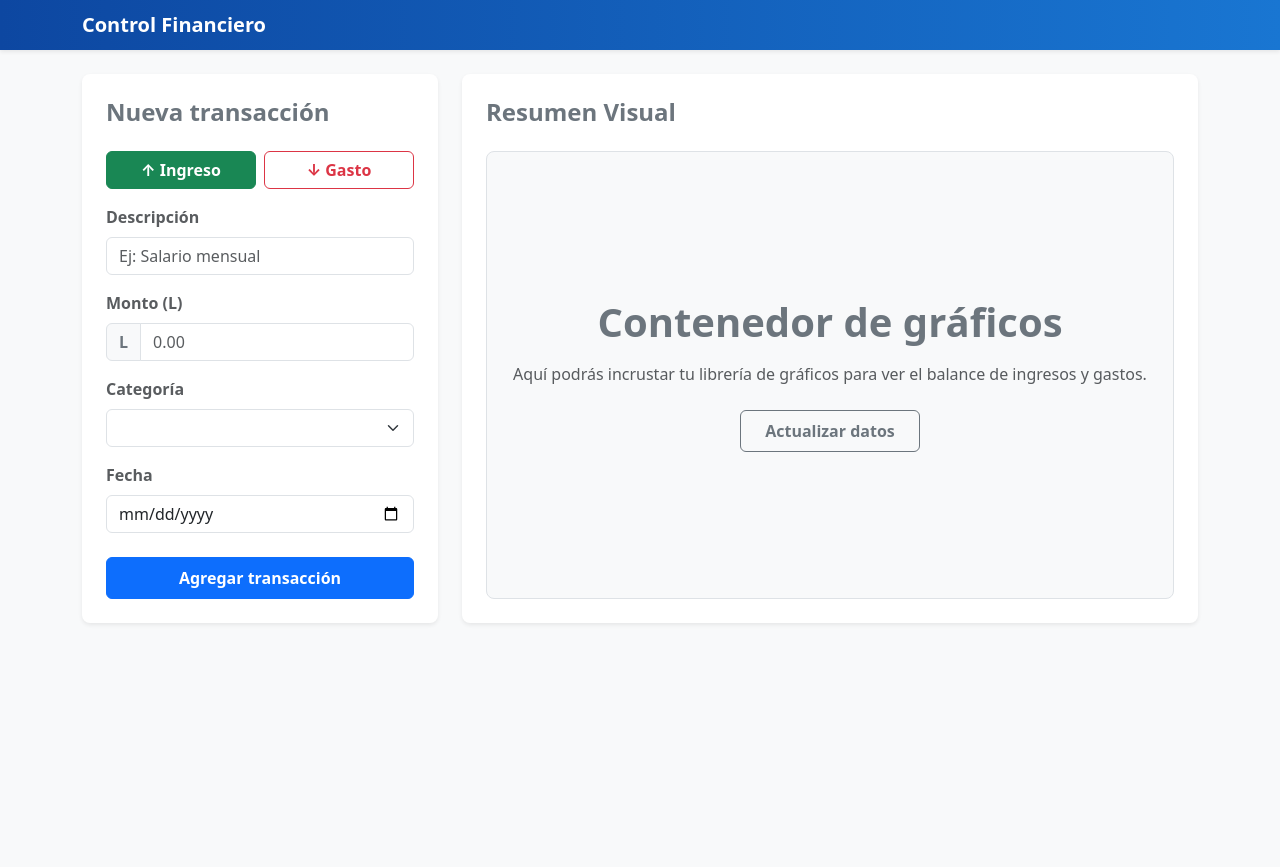
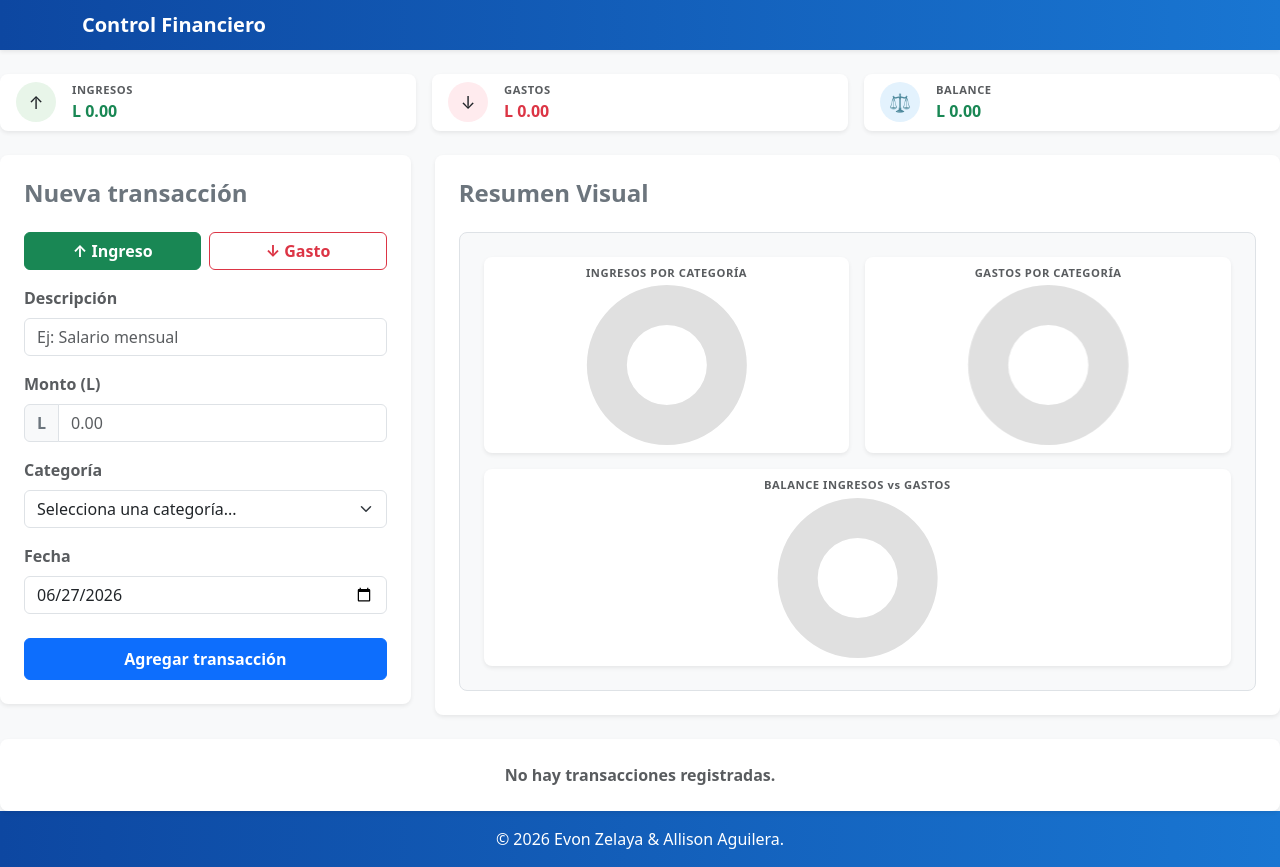
Before and after one commit to EduardoZelaya360/Calculadora-de-presupuesto, a website: page index.html in a window 1280 px wide. Both pictures are taken after a click on the button "↑ Ingreso". Before the commit the page ends 800 px from the top, so only its background shows below. Drawn offline with nearby package versions, Linux system fonts and the light colour scheme.

Commit message:
Funcionalidades

```diff
--- a/app.js
+++ b/app.js
@@ -0,0 +1,334 @@
+// ─── Estado global ────────────────────────────────────────────────────────────
+let currentType = "ingreso";
+let transactions = [];
+let chartIngresos = null;
+let chartGastos   = null;
+let chartBalance  = null;
+
+const STORAGE_KEY = "control_financiero_txs";
+
+// ─── Inicialización ───────────────────────────────────────────────────────────
+document.addEventListener("DOMContentLoaded", () => {
+  injectLayout();
+  loadFromStorage();
+  setDate();
+  renderAll();
+});
+
+function setDate() {
+  const today = new Date().toISOString().split("T")[0];
+  document.getElementById("f-date").value = today;
+}
+
+// ─── Inyectar estructura fuera del navbar ─────────────────────────────────────
+function injectLayout() {
+  const container = document.querySelector(".container2");
+
+  // 1. Tarjetas de resumen — antes del row principal
+  if (!document.getElementById("summary-cards")) {
+    const summary = document.createElement("div");
+    summary.id = "summary-cards";
+    summary.className = "row g-3 mb-4";
+    container.insertBefore(summary, container.firstChild);
+  }
+
+  // 2. Historial — después del row principal
+  if (!document.getElementById("tx-list-section")) {
+    const list = document.createElement("div");
+    list.id = "tx-list-section";
+    list.className = "mt-4";
+    container.appendChild(list);
+  }
+}
+
+// ─── Tipo (Ingreso / Gasto) ───────────────────────────────────────────────────
+function setType(type) {
+  currentType = type;
+  const btnIng = document.getElementById("btn-ing");
+  const btnGas = document.getElementById("btn-gas");
+
+  if (type === "ingreso") {
+    btnIng.className = "btn btn-success w-50 fw-bold";
+    btnGas.className = "btn btn-outline-danger w-50 fw-bold";
+  } else {
+    btnIng.className = "btn btn-outline-success w-50 fw-bold";
+    btnGas.className = "btn btn-danger w-50 fw-bold";
+  }
+}
+
+// ─── Agregar transacción ──────────────────────────────────────────────────────
+function addTx() {
+  const desc    = document.getElementById("f-desc").value.trim();
+  const amount  = parseFloat(document.getElementById("f-amount").value);
+  const cat     = document.getElementById("f-cat").value;
+  const date    = document.getElementById("f-date").value;
+
+  if (!desc)           return showToast("Ingresa una descripción.", "warning");
+  if (!amount || amount <= 0) return showToast("Ingresa un monto válido.", "warning");
+  if (!cat)            return showToast("Selecciona una categoría.", "warning");
+  if (!date)           return showToast("Selecciona una fecha.", "warning");
+
+  const tx = { id: Date.now(), type: currentType, desc, amount, cat, date };
+  transactions.unshift(tx);
+  saveToStorage();
+  renderAll();
+  resetForm();
+  showToast(
+    `${currentType === "ingreso" ? "Ingreso" : "Gasto"} agregado correctamente.`,
+    "success"
+  );
+}
+
+function resetForm() {
+  document.getElementById("f-desc").value   = "";
+  document.getElementById("f-amount").value = "";
+  document.getElementById("f-cat").value    = "";
+  setDate();
+}
+
+// ─── Eliminar transacción ─────────────────────────────────────────────────────
+function deleteTx(id) {
+  transactions = transactions.filter((t) => t.id !== id);
+  saveToStorage();
+  renderAll();
+  showToast("Transacción eliminada.", "danger");
+}
+
+// ─── LocalStorage ─────────────────────────────────────────────────────────────
+function saveToStorage() {
+  localStorage.setItem(STORAGE_KEY, JSON.stringify(transactions));
+}
+
+function loadFromStorage() {
+  const raw = localStorage.getItem(STORAGE_KEY);
+  transactions = raw ? JSON.parse(raw) : [];
+}
+
+// ─── Render principal ─────────────────────────────────────────────────────────
+function renderAll() {
+  renderSummary();
+  renderChart();
+  renderList();
+}
+
+// ─── Tarjetas de resumen ──────────────────────────────────────────────────────
+function renderSummary() {
+  const totalIngresos = transactions
+    .filter((t) => t.type === "ingreso")
+    .reduce((s, t) => s + t.amount, 0);
+  const totalGastos = transactions
+    .filter((t) => t.type === "gasto")
+    .reduce((s, t) => s + t.amount, 0);
+  const balance = totalIngresos - totalGastos;
+  const balanceColor = balance >= 0 ? "text-success" : "text-danger";
+
+  document.getElementById("summary-cards").innerHTML = `
+    <div class="col-12 col-md-4">
+      <div class="card border-0 shadow-sm rounded-3 px-3 py-2 d-flex flex-row align-items-center gap-3">
+        <div class="rounded-circle d-flex align-items-center justify-content-center flex-shrink-0"
+          style="width:40px;height:40px;background:#e8f5e9">
+          <span style="font-size:1.1rem">↑</span>
+        </div>
+        <div>
+          <div class="text-muted" style="font-size:.7rem;font-weight:600;letter-spacing:.05em">INGRESOS</div>
+          <div class="fw-bold text-success" style="font-size:1rem">L ${fmt(totalIngresos)}</div>
+        </div>
+      </div>
+    </div>
+    <div class="col-12 col-md-4">
+      <div class="card border-0 shadow-sm rounded-3 px-3 py-2 d-flex flex-row align-items-center gap-3">
+        <div class="rounded-circle d-flex align-items-center justify-content-center flex-shrink-0"
+          style="width:40px;height:40px;background:#ffebee">
+          <span style="font-size:1.1rem">↓</span>
+        </div>
+        <div>
+          <div class="text-muted" style="font-size:.7rem;font-weight:600;letter-spacing:.05em">GASTOS</div>
+          <div class="fw-bold text-danger" style="font-size:1rem">L ${fmt(totalGastos)}</div>
+        </div>
+      </div>
+    </div>
+    <div class="col-12 col-md-4">
+      <div class="card border-0 shadow-sm rounded-3 px-3 py-2 d-flex flex-row align-items-center gap-3">
+        <div class="rounded-circle d-flex align-items-center justify-content-center flex-shrink-0"
+          style="width:40px;height:40px;background:#e3f2fd">
+          <span style="font-size:1.1rem">⚖</span>
+        </div>
+        <div>
+          <div class="text-muted" style="font-size:.7rem;font-weight:600;letter-spacing:.05em">BALANCE</div>
+          <div class="fw-bold ${balanceColor}" style="font-size:1rem">L ${fmt(balance)}</div>
+        </div>
+      </div>
+    </div>
+  `;
+}
+
+// ─── Gráficos (3 donas) ───────────────────────────────────────────────────────
+function renderChart() {
+  const wrapper = document.querySelector(".bg-light.border.rounded-3");
+  if (!wrapper) return;
+
+  if (!document.getElementById("charts-grid")) {
+    wrapper.innerHTML = `
+      <div id="charts-grid" style="width:100%">
+        <div style="display:grid;grid-template-columns:1fr 1fr;gap:1rem;margin-bottom:1rem">
+          <div class="bg-white rounded-3 p-2 shadow-sm text-center">
+            <div class="text-muted fw-semibold mb-1" style="font-size:.7rem;letter-spacing:.05em">INGRESOS POR CATEGORÍA</div>
+            <div style="height:160px;position:relative"><canvas id="chartIngresos"></canvas></div>
+          </div>
+          <div class="bg-white rounded-3 p-2 shadow-sm text-center">
+            <div class="text-muted fw-semibold mb-1" style="font-size:.7rem;letter-spacing:.05em">GASTOS POR CATEGORÍA</div>
+            <div style="height:160px;position:relative"><canvas id="chartGastos"></canvas></div>
+          </div>
+        </div>
+        <div class="bg-white rounded-3 p-2 shadow-sm text-center">
+          <div class="text-muted fw-semibold mb-1" style="font-size:.7rem;letter-spacing:.05em">BALANCE INGRESOS vs GASTOS</div>
+          <div style="height:160px;position:relative"><canvas id="chartBalance"></canvas></div>
+        </div>
+      </div>`;
+  }
+
+  const colors = ["#1976d2","#43a047","#fb8c00","#8e24aa","#00acc1","#f4511e","#6d4c41","#546e7a","#c0ca33","#e53935"];
+
+  const ingMap = {};
+  transactions.filter(t => t.type === "ingreso")
+    .forEach(t => { ingMap[t.cat] = (ingMap[t.cat] || 0) + t.amount; });
+
+  const gasMap = {};
+  transactions.filter(t => t.type === "gasto")
+    .forEach(t => { gasMap[t.cat] = (gasMap[t.cat] || 0) + t.amount; });
+
+  if (chartIngresos) chartIngresos.destroy();
+  chartIngresos = makeDona("chartIngresos", Object.keys(ingMap).map(labelCat), Object.values(ingMap), colors);
+
+  if (chartGastos) chartGastos.destroy();
+  chartGastos = makeDona("chartGastos", Object.keys(gasMap).map(labelCat), Object.values(gasMap),
+    ["#e53935","#fb8c00","#f4511e","#8e24aa","#6d4c41","#546e7a","#c0ca33"]);
+
+  const totalIng = Object.values(ingMap).reduce((a, b) => a + b, 0);
+  const totalGas = Object.values(gasMap).reduce((a, b) => a + b, 0);
+  if (chartBalance) chartBalance.destroy();
+  chartBalance = makeDona("chartBalance", ["Ingresos", "Gastos"], [totalIng, totalGas], ["#43a047","#e53935"]);
+}
+
+function makeDona(id, labels, data, colors) {
+  const canvas = document.getElementById(id);
+  if (!canvas) return null;
+  const ctx = canvas.getContext("2d");
+
+  if (!data.length || data.every(v => v === 0)) {
+    return new Chart(ctx, {
+      type: "doughnut",
+      data: { labels: ["Sin datos"], datasets: [{ data: [1], backgroundColor: ["#e0e0e0"], borderWidth: 0 }] },
+      options: { responsive: true, maintainAspectRatio: false, plugins: { legend: { display: false }, tooltip: { enabled: false } } },
+    });
+  }
+
+  return new Chart(ctx, {
+    type: "doughnut",
+    data: { labels, datasets: [{ data, backgroundColor: colors.slice(0, data.length), borderWidth: 2, borderColor: "#fff" }] },
+    options: {
+      responsive: true,
+      maintainAspectRatio: false,
+      plugins: {
+        legend: { position: "bottom", labels: { font: { size: 10 }, boxWidth: 10 } },
+        tooltip: { callbacks: { label: (c) => ` L ${fmt(c.parsed)} (${pct(c.parsed, data)}%)` } },
+      },
+    },
+  });
+}
+
+// ─── Lista de transacciones ───────────────────────────────────────────────────
+function renderList() {
+  const listSection = document.getElementById("tx-list-section");
+
+  if (transactions.length === 0) {
+    listSection.innerHTML = `
+      <div class="card border-0 shadow-sm rounded-3 p-4 text-center text-muted">
+        <p class="mb-0 fw-semibold">No hay transacciones registradas.</p>
+      </div>`;
+    return;
+  }
+
+  const rows = transactions.map((t) => `
+    <tr>
+      <td class="text-muted small">${t.date}</td>
+      <td>${t.desc}</td>
+      <td><span class="badge bg-secondary">${labelCat(t.cat)}</span></td>
+      <td class="fw-bold ${t.type === "ingreso" ? "text-success" : "text-danger"}">
+        ${t.type === "ingreso" ? "+" : "−"} L ${fmt(t.amount)}
+      </td>
+      <td class="text-center">
+        <button class="btn btn-sm btn-outline-danger py-0 px-2" onclick="deleteTx(${t.id})">✕</button>
+      </td>
+    </tr>`).join("");
+
+  listSection.innerHTML = `
+    <div class="card border-0 shadow-sm rounded-3">
+      <div class="card-body p-4">
+        <h2 class="fs-4 fw-bold mb-3 text-secondary">Historial de transacciones</h2>
+        <div class="table-responsive">
+          <table class="table table-hover align-middle mb-0">
+            <thead class="table-light">
+              <tr>
+                <th>Fecha</th>
+                <th>Descripción</th>
+                <th>Categoría</th>
+                <th>Monto</th>
+                <th class="text-center">Eliminar</th>
+              </tr>
+            </thead>
+            <tbody>${rows}</tbody>
+          </table>
+        </div>
+      </div>
+    </div>`;
+}
+
+// ─── Toast ────────────────────────────────────────────────────────────────────
+function showToast(msg, type = "success") {
+  let container = document.getElementById("toast-container");
+  if (!container) {
+    container = document.createElement("div");
+    container.id = "toast-container";
+    container.style.cssText =
+      "position:fixed;bottom:1.5rem;right:1.5rem;z-index:9999;display:flex;flex-direction:column;gap:.5rem;";
+    document.body.appendChild(container);
+  }
+
+  const colors = { success: "#198754", danger: "#dc3545", warning: "#fd7e14" };
+  const toast = document.createElement("div");
+  toast.style.cssText = `
+    background:${colors[type] || "#333"};color:#fff;
+    padding:.75rem 1.25rem;border-radius:.5rem;
+    font-size:.9rem;font-weight:600;
+    box-shadow:0 4px 12px rgba(0,0,0,.2);
+    opacity:0;transition:opacity .3s;
+  `;
+  toast.textContent = msg;
+  container.appendChild(toast);
+  requestAnimationFrame(() => (toast.style.opacity = "1"));
+  setTimeout(() => {
+    toast.style.opacity = "0";
+    setTimeout(() => toast.remove(), 300);
+  }, 2800);
+}
+
+// ─── Utilidades ───────────────────────────────────────────────────────────────
+function fmt(n) {
+  return n.toLocaleString("es-HN", { minimumFractionDigits: 2, maximumFractionDigits: 2 });
+}
+
+function pct(val, arr) {
+  const total = arr.reduce((a, b) => a + b, 0);
+  return total ? ((val / total) * 100).toFixed(1) : 0;
+}
+
+function labelCat(key) {
+  const map = {
+    salario: "Salario", freelance: "Freelance", inversiones: "Inversiones",
+    alquiler: "Alquiler", servicios: "Servicios", transporte: "Transporte",
+    comida_rapida: "Comida Rápida", compras_online: "Compras Online",
+    suscripciones: "Suscripciones", videojuegos: "Videojuegos", salud: "Salud",
+  };
+  return map[key] || key;
+}
--- a/index.html
+++ b/index.html
@@ -16,7 +16,7 @@
      </div>
     </nav>
 
-    <div class="container">
+    <div class="container2">
         <div class="row g-4">
             <div class="col-12 col-lg-4">
                 <div class="card shadow-sm border-0 rounded-3">
@@ -53,7 +53,29 @@
 
                         <div class="mb-3">
                             <label class="form-label fw-semibold text-muted">Categoría</label>
-                            <select class="form-select" id="f-cat"></select>
+                            <select class="form-select" id="f-cat">
+                                <option value="" selected disabled>Selecciona una categoría...</option>
+
+                                <optgroup label="Ingresos">
+                                    <option value="salario">Salario / Sueldo</option>
+                                    <option value="freelance">Trabajo Freelance</option>
+                                    <option value="inversiones">Inversiones</option>
+                                </optgroup>
+
+                                <optgroup label="Gastos Fijos">
+                                    <option value="alquiler">Alquiler / Hipoteca</option>
+                                    <option value="servicios">Servicios (Agua, Luz, Internet)</option>
+                                    <option value="transporte">Transporte / Combustible</option>
+                                </optgroup>
+
+                                <optgroup label="Gastos Variables & Ocio">
+                                    <option value="comida_rapida">Comida Rápida</option>
+                                    <option value="compras_online">Compras Online (Temu, etc.)</option>
+                                    <option value="suscripciones">Suscripciones (Spotify, Claude, etc.)</option>
+                                    <option value="videojuegos">Videojuegos</option>
+                                    <option value="salud">Salud y Farmacia</option>
+                                </optgroup>
+                            </select>
                         </div>
 
                         <div class="mb-4">
@@ -91,7 +113,18 @@
             </div>
         </div>
     </div>
+
+    <footer class="text-center text-lg-start">
+        <div class="text-center text-white p-3" style="background: linear-gradient(90deg, #0d47a1, #1976d2);">
+        © 2026 Evon Zelaya & Allison Aguilera.
+
+        </div>
+    </footer>
+
+
     <script src="./node_modules/bootstrap/dist/js/bootstrap.bundle.min.js"></script>
+    <script src="node_modules/chart.js/dist/chart.umd.min.js"></script>
+    <script src="app.js"></script>
 </body>
 
 </html>
```
